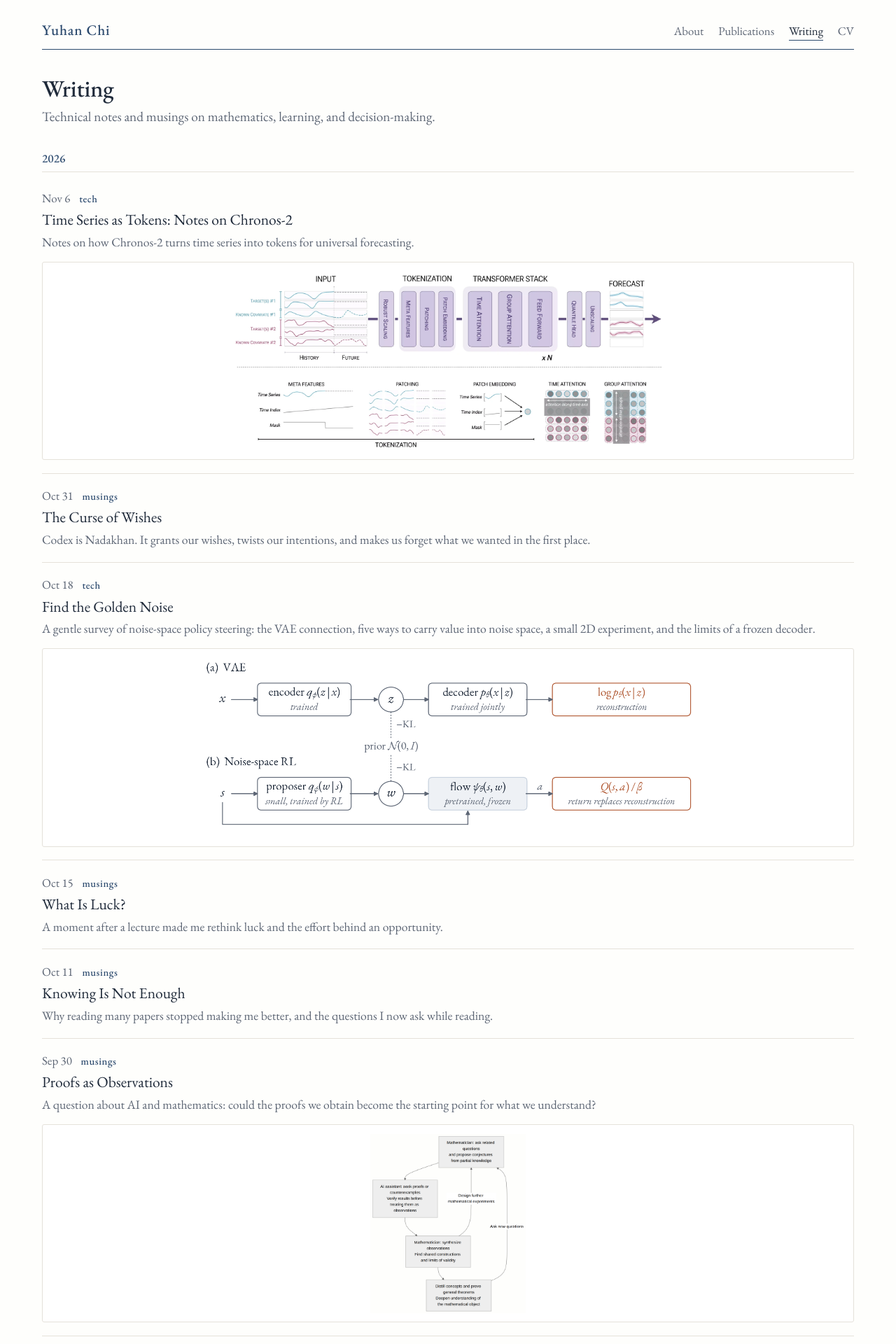
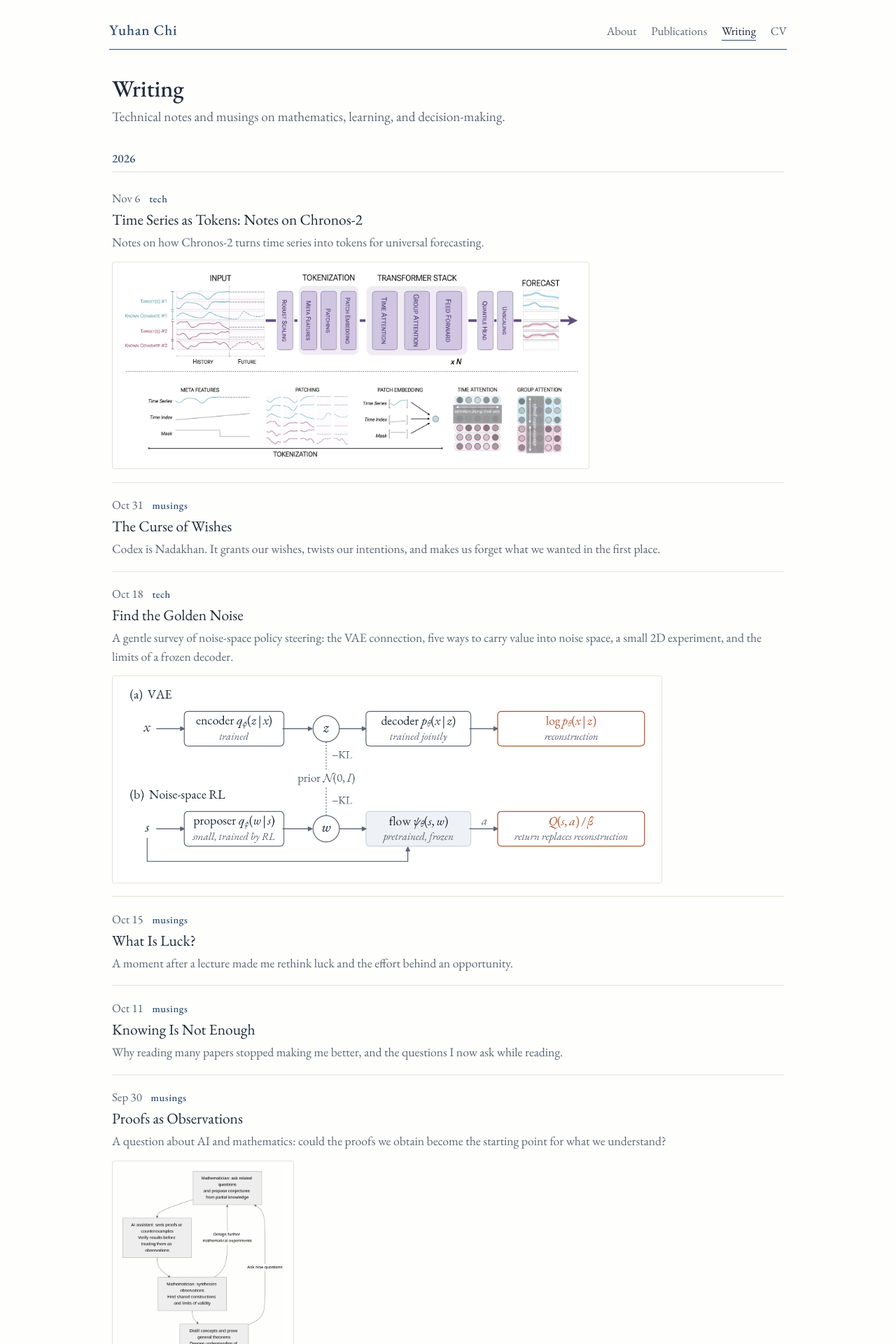
Before and after one commit to yuhanchi/yuhanchi.github.io, a Jekyll site: the page built from writing.md, in a window 1280 px wide. Shown: the top 1920 px of the page at 70% size. Built offline with Jekyll 4.4.1, drawn with Linux system fonts in a browser that asks for light colours; some web fonts are replaced.

Commit message:
Fit previews to image shape and narrow About and CV
Preview frames on the writing index shrink to their image, so portrait
previews no longer sit in a wide empty box; tall in-post figures are capped
to the viewport. The masthead width is now shared across pages, posts and
the writing index share one reading column, and About and CV use a
narrower column for comfortable line lengths.

Co-Authored-By: Claude Opus 5.5 <noreply@anthropic.com>

```diff
--- a/assets/css/base.css
+++ b/assets/css/base.css
@@ -157,9 +157,10 @@ ul.post-list, ul.project-list, ol.pub-list, ul.exp-list, ul.misc-list { list-sty
 .writing .post-link { display: block; font-size: 1.12em; line-height: 1.3; margin-bottom: .3rem; }
 .writing .post-excerpt { line-height: 1.5; }
 .writing-entry:hover .post-link, .writing-entry:focus-visible .post-link { color: var(--accent); }
-.post-preview { display: flex; align-items: center; justify-content: center; padding: .8rem; background: var(--surface); border: 1px solid var(--line); border-radius: 3px; transition: border-color .15s; }
+/* the frame shrinks to the image, so portrait and landscape previews both sit snugly */
+.post-preview { justify-self: start; width: fit-content; max-width: 100%; padding: .7rem; background: var(--surface); border: 1px solid var(--line); border-radius: 3px; transition: border-color .15s; }
 .writing-entry:hover .post-preview, .writing-entry:focus-visible .post-preview { border-color: var(--accent); }
-.post-preview img { width: auto; max-width: 100%; max-height: 16rem; object-fit: contain; }
+.post-preview img { width: auto; max-width: 100%; max-height: 17rem; object-fit: contain; }
 
 @media (max-width: 560px) {
   .post-preview { padding: .5rem; }
@@ -228,6 +229,10 @@ ul.post-list, ul.project-list, ol.pub-list, ul.exp-list, ul.misc-list { list-sty
 .prose th, .prose td { padding: .45em .75em; border-bottom: 1px solid var(--line); text-align: left; vertical-align: top; }
 .prose th { font-weight: 600; border-bottom-color: var(--muted); }
 .prose img { border-radius: 3px; }
+/* keep tall figures within one screen; narrower ones stay centred */
+.prose figure { text-align: center; }
+.prose figure img { display: inline-block; vertical-align: top; width: auto; max-height: 85vh; }
+.prose figure figcaption { text-align: left; }
 .prose figcaption { color: var(--muted); font-size: .88em; margin-top: .5em; }
 .prose details { border: 1px solid var(--line); border-radius: 6px; padding: .6rem 1rem; }
 .prose details > summary { cursor: pointer; font-weight: 600; }
--- a/assets/css/scholar.css
+++ b/assets/css/scholar.css
@@ -12,14 +12,13 @@
   --font-sc: "EB Garamond SC", "EB Garamond", Garamond, serif;
   --fs: 1.2rem;
   --lh: 1.6;
-  --page: 68rem;
-  --measure: 60rem;
-  --writing-page: 76rem;
+  --page: 64rem;
+  --measure: 60rem;     /* posts and the writing index */
+  --narrow: 52rem;      /* about and cv: short lines, list-like content */
   --photo-w: 15rem;
 }
-.k-writing .wrap { max-width: var(--writing-page); }
-.writing { max-width: none; }
-.post, .cv { margin-inline: auto; }
+.post, .writing { margin-inline: auto; }
+.about, .cv { max-width: var(--narrow); margin-inline: auto; }
 .masthead { padding-bottom: .7rem; border-bottom: 1px solid var(--accent); }
 .brand { font-family: var(--font-sc); font-weight: 500; font-size: 1.3rem; letter-spacing: .04em; color: var(--accent); }
 .nav { font-size: 1.05rem; }
```
